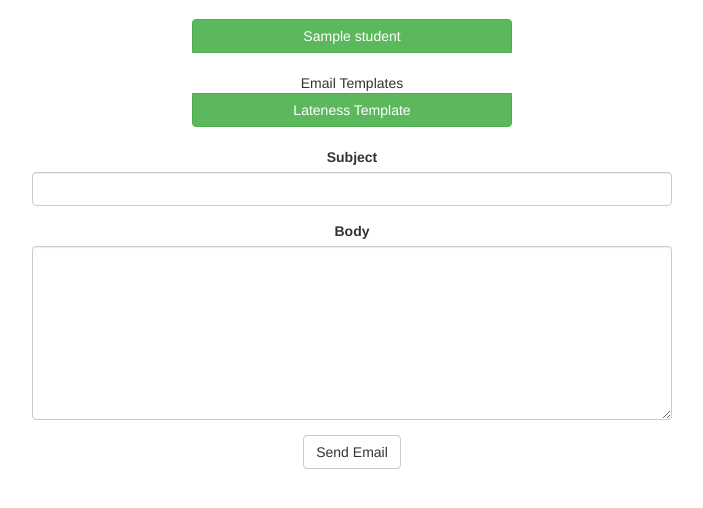
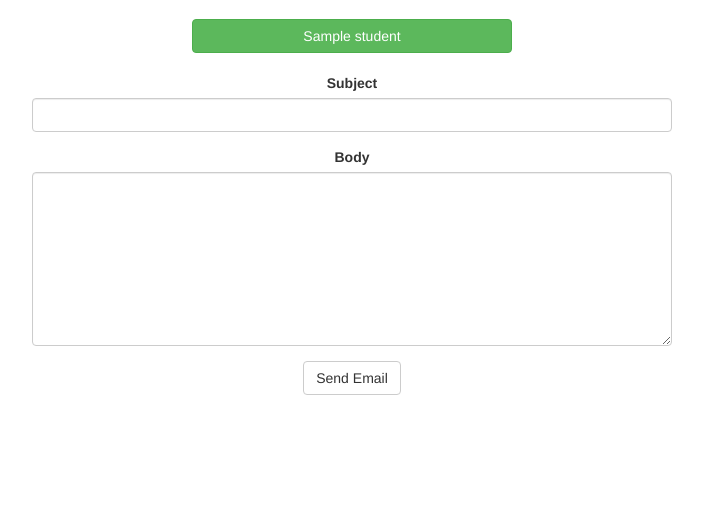
Before and after one commit to jerry-lei/Teacher-Contact-Site, a Flask app: template templates/sendMail.html in a window 1280 px wide. Shown: the part 51-559 px from the top of the page, without its empty margins (288-991 px from the left). Run offline with Flask 2, Linux system fonts and the light colour scheme; the template is opened without the code that fills it: most values are stand-ins (such as "Sample title", 1, 10 or a date in 2020); parts of the project's set-up code (start-up, migrations or seed data) failed here and were passed over; some libraries are stand-ins or nearby versions.

Commit message:
updated template

```diff
--- a/templates/sendMail.html
+++ b/templates/sendMail.html
@@ -10,8 +10,6 @@
     {% for student in students %}
     <label class="btn btn-success btn-block"><input type="checkbox" name="checks" value="{{student.student_email}}">{{student.student_name}}<br></label>
     {% endfor %}
-    <br>Email Templates
-    <label class="btn btn-success btn-block"><input type="checkbox" name="lateness" value="Lateness Template">Lateness Template<br></label>
   </div>
 <!--
   <br><br>
```
